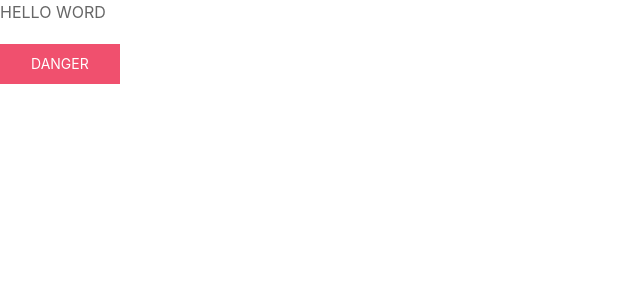
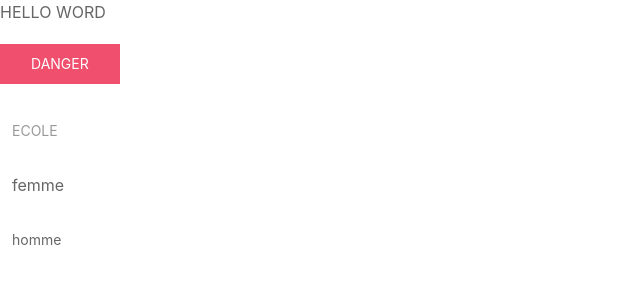
Before and after one commit to christianjunior05/Recruteuse, an Angular app: page / in a window 1280 px wide. Shown: the top 300 px of the page, without its empty margins (0-640 px from the left). Built offline with nearby package versions, Linux system fonts and the light colour scheme.

Commit message:
ajout de pages

```diff
--- a/src/app/app.component.html
+++ b/src/app/app.component.html
@@ -9,5 +9,23 @@
 <body>
   <p>HELLO WORD </p>
   <button class="uk-button uk-button-danger">Danger</button>
+  <table class="uk-table">
+    <caption></caption>
+    <thead>
+        <tr>
+            <th>ecole</th>
+        </tr>
+    </thead>
+    <tbody>
+        <tr>
+            <td>femme</td>
+        </tr>
+    </tbody>
+    <tfoot>
+        <tr>
+            <td>homme</td>
+        </tr>
+    </tfoot>
+</table>
 </body>
 </html>
--- a/src/app/app.module.ts
+++ b/src/app/app.module.ts
@@ -13,6 +13,8 @@ import { ConnexionRecruteurComponent } from './connexion-recruteur/connexion-rec
 import { ConnexionCandidatComponent } from './connexion-candidat/connexion-candidat.component';
 import { RecupMdpComponent } from './recup-mdp/recup-mdp.component';
 import { NewMdpComponent } from './new-mdp/new-mdp.component';
+import { DashboardAdminComponent } from './dashboard-admin/dashboard-admin.component';
+import { ConnexionAdminComponent } from './connexion-admin/connexion-admin.component';
 
 @NgModule({
   declarations: [
@@ -26,7 +28,9 @@ import { NewMdpComponent } from './new-mdp/new-mdp.component';
     ConnexionRecruteurComponent,
     ConnexionCandidatComponent,
     RecupMdpComponent,
-    NewMdpComponent
+    NewMdpComponent,
+    DashboardAdminComponent,
+    ConnexionAdminComponent
   ],
   imports: [
     BrowserModule,
--- /dev/null
+++ b/src/app/connexion-admin/connexion-admin.component.html
@@ -0,0 +1 @@
+<p>connexion-admin works!</p>
--- /dev/null
+++ b/src/app/connexion-admin/connexion-admin.component.ts
@@ -0,0 +1,15 @@
+import { Component, OnInit } from '@angular/core';
+
+@Component({
+  selector: 'app-connexion-admin',
+  templateUrl: './connexion-admin.component.html',
+  styleUrls: ['./connexion-admin.component.css']
+})
+export class ConnexionAdminComponent implements OnInit {
+
+  constructor() { }
+
+  ngOnInit(): void {
+  }
+
+}
--- /dev/null
+++ b/src/app/dashboard-admin/dashboard-admin.component.html
@@ -0,0 +1 @@
+<p>dashboard-admin works!</p>
--- /dev/null
+++ b/src/app/dashboard-admin/dashboard-admin.component.ts
@@ -0,0 +1,15 @@
+import { Component, OnInit } from '@angular/core';
+
+@Component({
+  selector: 'app-dashboard-admin',
+  templateUrl: './dashboard-admin.component.html',
+  styleUrls: ['./dashboard-admin.component.css']
+})
+export class DashboardAdminComponent implements OnInit {
+
+  constructor() { }
+
+  ngOnInit(): void {
+  }
+
+}
```
Also changed, not shown: src/app/app-routing.module.ts (+9 -5 lines), src/app/connexion-admin/connexion-admin.component.css (added), src/app/dashboard-admin/dashboard-admin.component.css (added), 2 other files (tests, documents, lock files or other folders).
